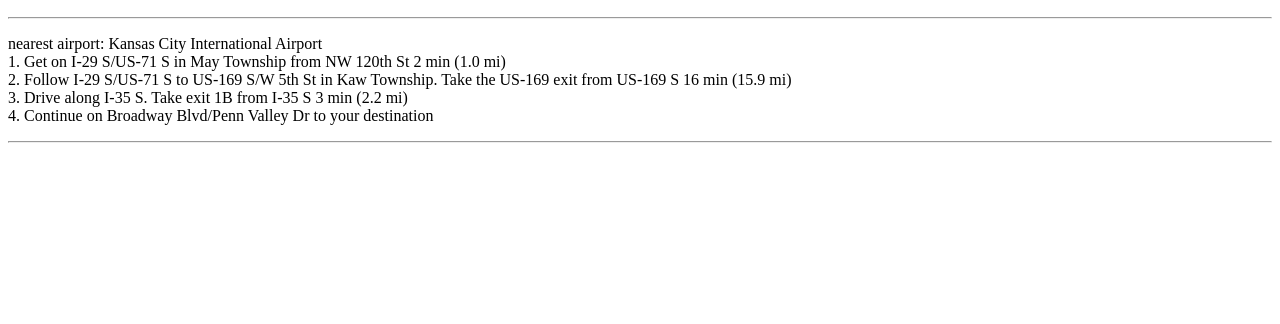
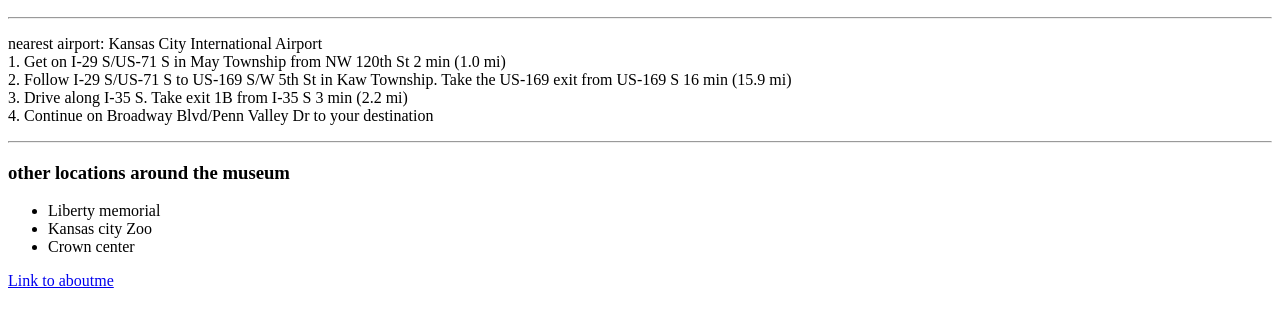
Before and after one commit to praneethvallabhaneni/44563-webapps-assignment-3-praneethvallabhaneni, a plain HTML site: page index.html in a window 1280 px wide. Shown: the part 110-434 px from the top of the page. Drawn offline with Linux system fonts and the light colour scheme.

Commit message:
updated index.html added unordered list, ordered list

```diff
--- a/index.html
+++ b/index.html
@@ -24,5 +24,14 @@
                 4. Continue on Broadway Blvd/Penn Valley Dr to your destination<br>
         </p>
         <hr>
+        <h3>
+            other locations around the museum
+        </h3>
+        <ul>
+            <li>Liberty memorial</li>
+                <li> Kansas city Zoo</li>
+                    <li> Crown center</li>
+        </ul>
+        <a href="aboutme.html">Link to aboutme</a>
     </body>
 </html>
```
